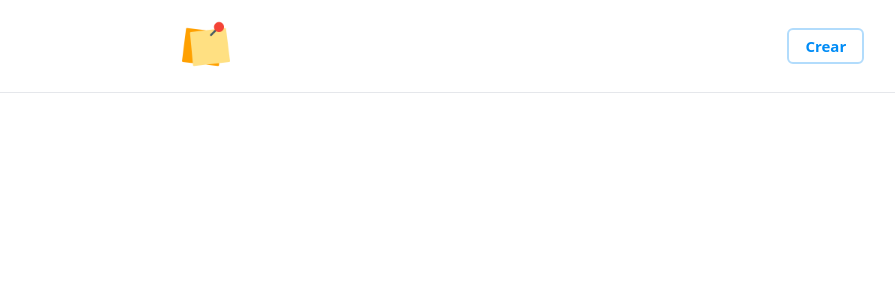
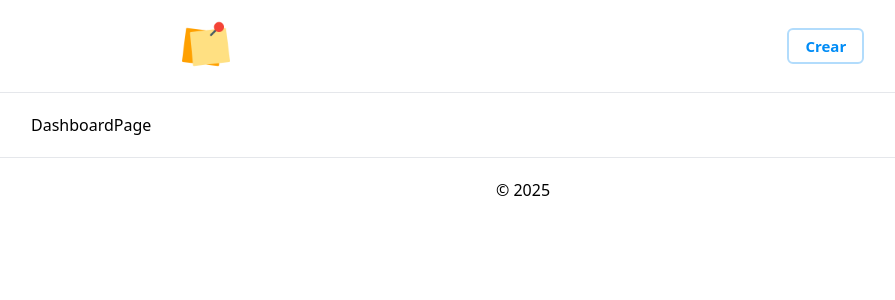
Before and after one commit to neolinkDev/tableros-ls, a React (Vite) app: page / in a window 1280 px wide. Shown: the top 300 px of the page, without its empty margins (117-1012 px from the left). Built offline with nearby package versions, Linux system fonts and the light colour scheme.

Commit message:
Add main & footer to AppLayout

```diff
--- a/src/layouts/AppLayout.tsx
+++ b/src/layouts/AppLayout.tsx
@@ -1,3 +1,5 @@
+import { Outlet } from "react-router";
+
 export function AppLayout() {
   return (
     <>
@@ -22,6 +24,16 @@ export function AppLayout() {
           </nav>
         </div>
       </header>
+
+      <main className='max-w-5xl mx-auto p-5'>
+        <Outlet />
+      </main>
+
+      <footer className="p-5 border-t border-t-gray-200">
+        <p className='text-center'>
+          &copy; {new Date().getFullYear()}
+        </p>
+      </footer>
     </>
   );
 }
```
